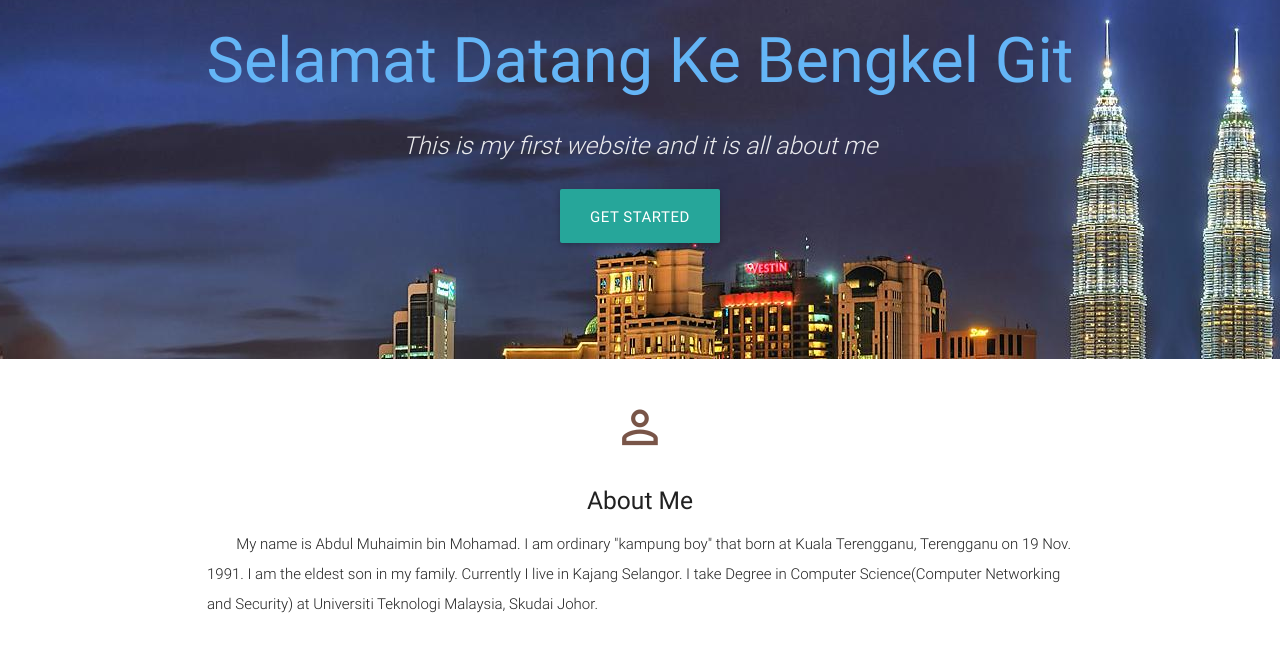
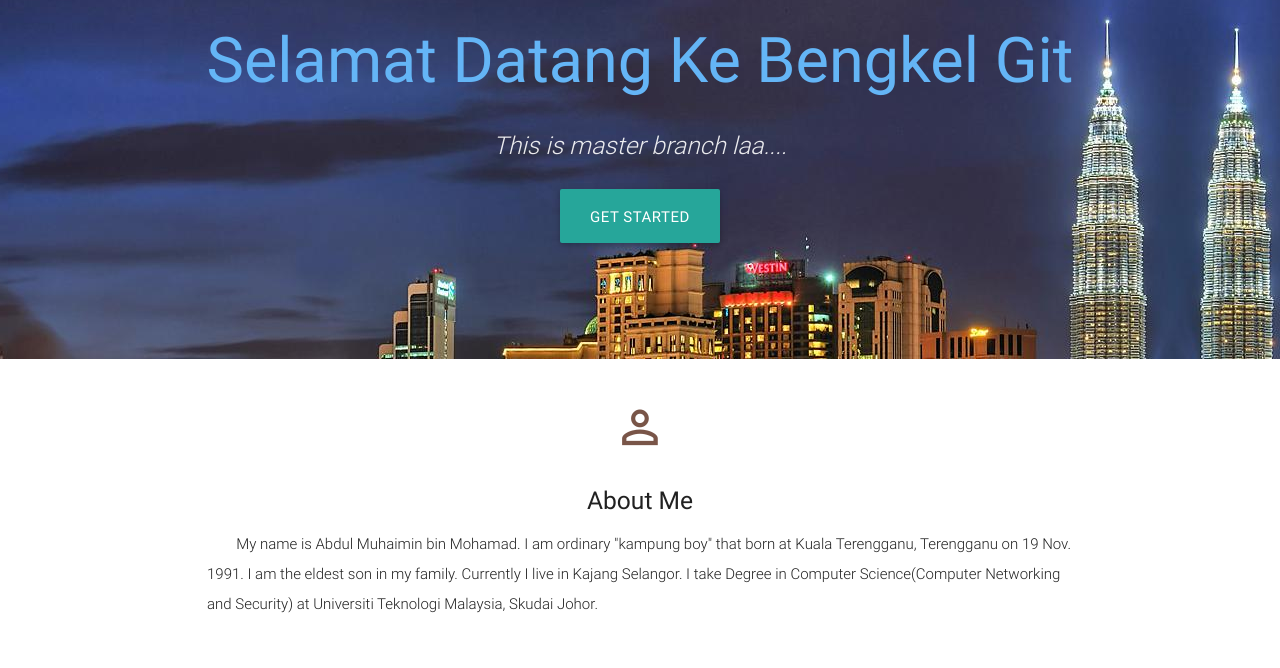
Before and after one commit to muhaimin059/bengkel-git-nef-jomweb-2015, a plain HTML site: page PersonalHTML/index.html in a window 1280 px wide. Shown: the part 85-753 px from the top of the page. Drawn offline with nearby package versions, Linux system fonts and the light colour scheme.

Commit message:
change desc in master

```diff
--- a/PersonalHTML/index.html
+++ b/PersonalHTML/index.html
@@ -25,7 +25,7 @@
         <br><br>
         <h1 class="header center blue-text text-lighten-2">Selamat Datang Ke Bengkel Git</h1>
         <div class="row center">
-          <h5 class="header col s12 light"><i>This is my first website and it is all about me</i></h5>
+          <h5 class="header col s12 light"><i>This is master branch laa....</i></h5>
         </div>
         <div class="row center">
           <a href="http://materializecss.com/getting-started.html" id="download-button" class="btn-large waves-effect waves-light teal lighten-1">Get Started</a>
```
